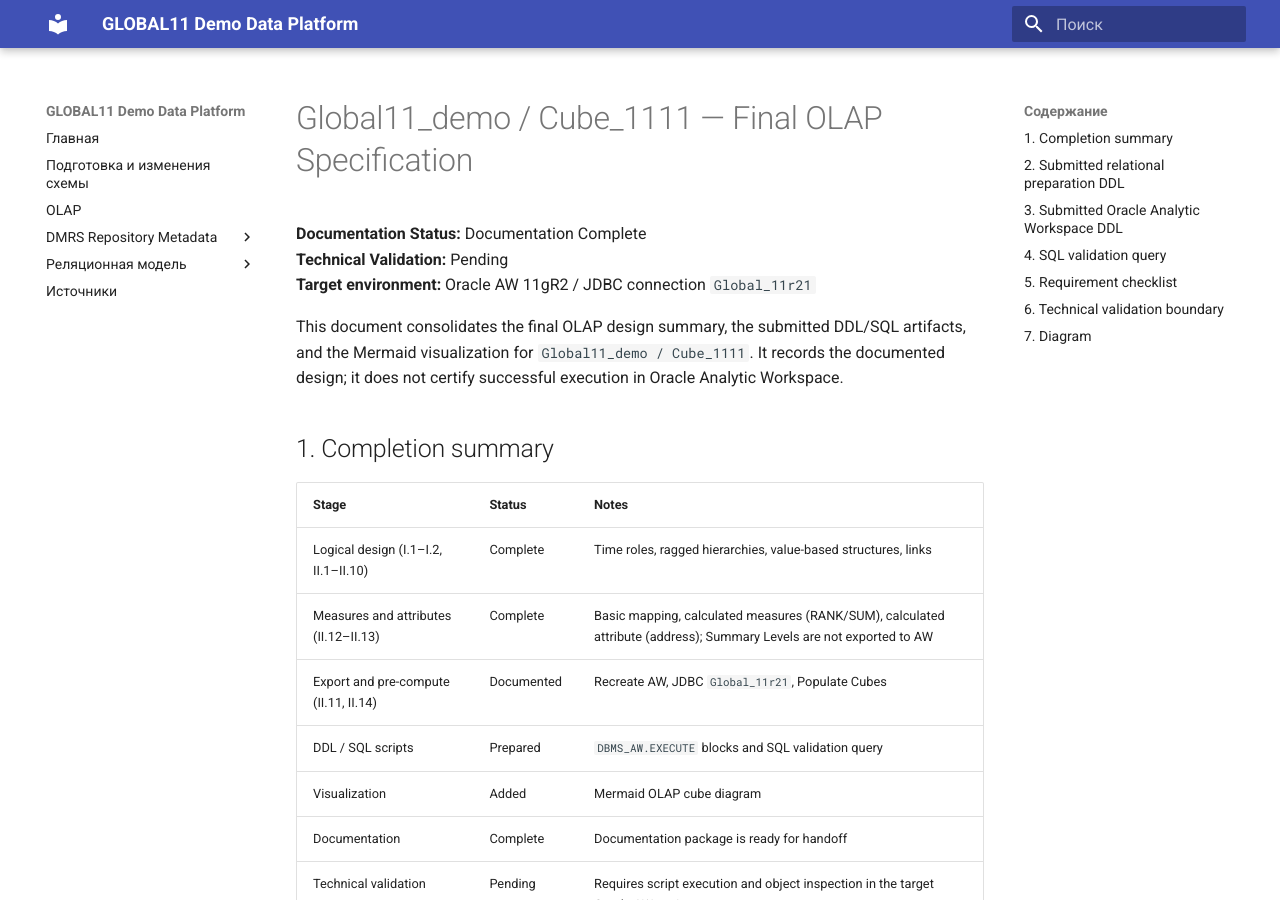
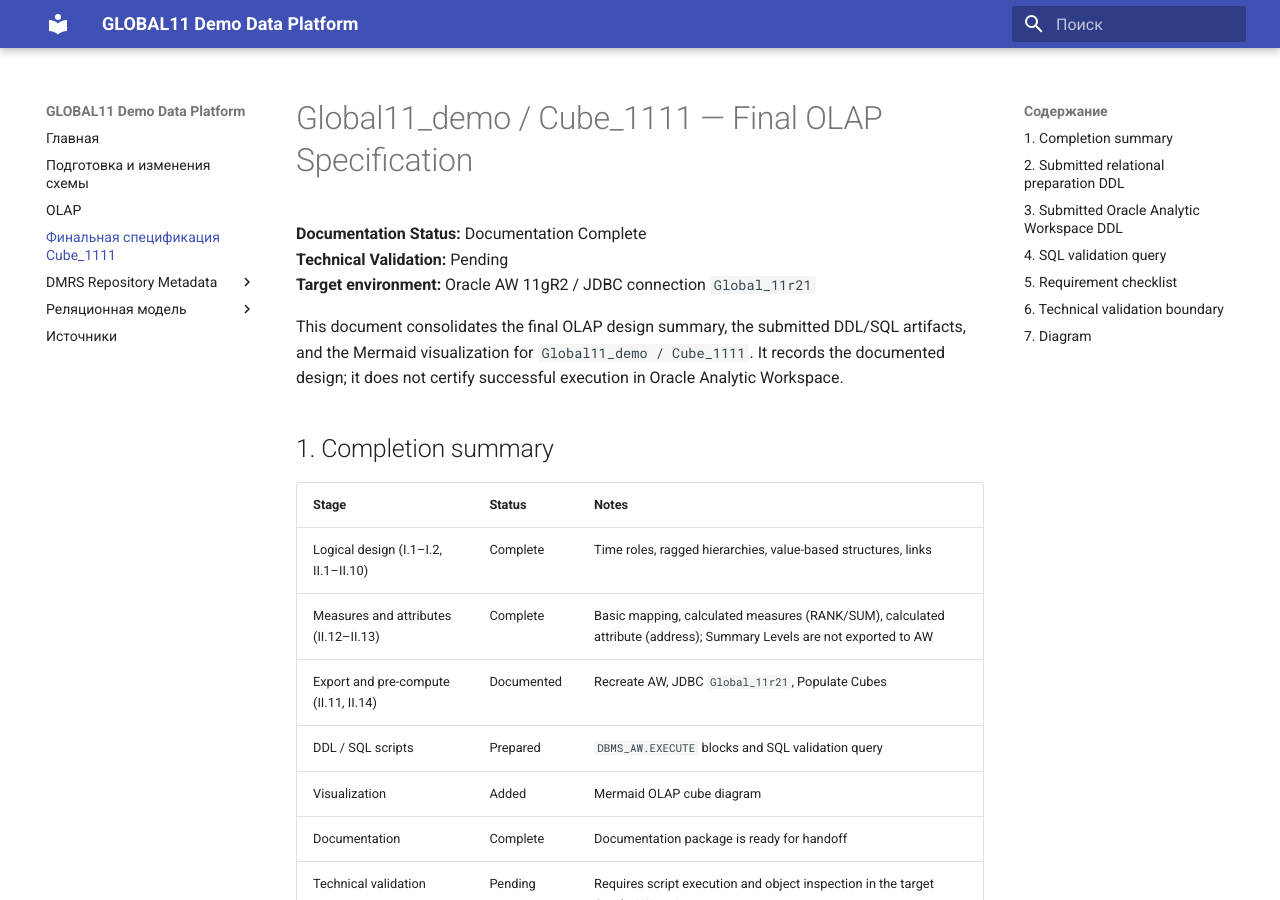
Before and after one commit to ekatmoz88-alt/global11-demo-data-platform, an MkDocs documentation site: the page built from docs/model/CUBE-1111-FINAL-SPECIFICATION.md, in a window 1280 px wide and 900 px high. Built offline with MkDocs 1.6.1 and Material for MkDocs 9.7.7, drawn with Linux system fonts in a browser that asks for light colours.

Commit message:
docs: add Cube_1111 specification to site navigation

```diff
--- a/mkdocs.yml
+++ b/mkdocs.yml
@@ -11,6 +11,7 @@ nav:
   - Главная: index.md
   - Подготовка и изменения схемы: GLOBAL11-DEMO-SETUP.md
   - OLAP: GLOBAL11-OLAP-DOCUMENTATION.md
+  - Финальная спецификация Cube_1111: model/CUBE-1111-FINAL-SPECIFICATION.md
   - DMRS Repository Metadata:
       - Overview: data-dictionary/index.md
       - DMRS_DOMAINS: data-dictionary/dmrs-domains.md
```
